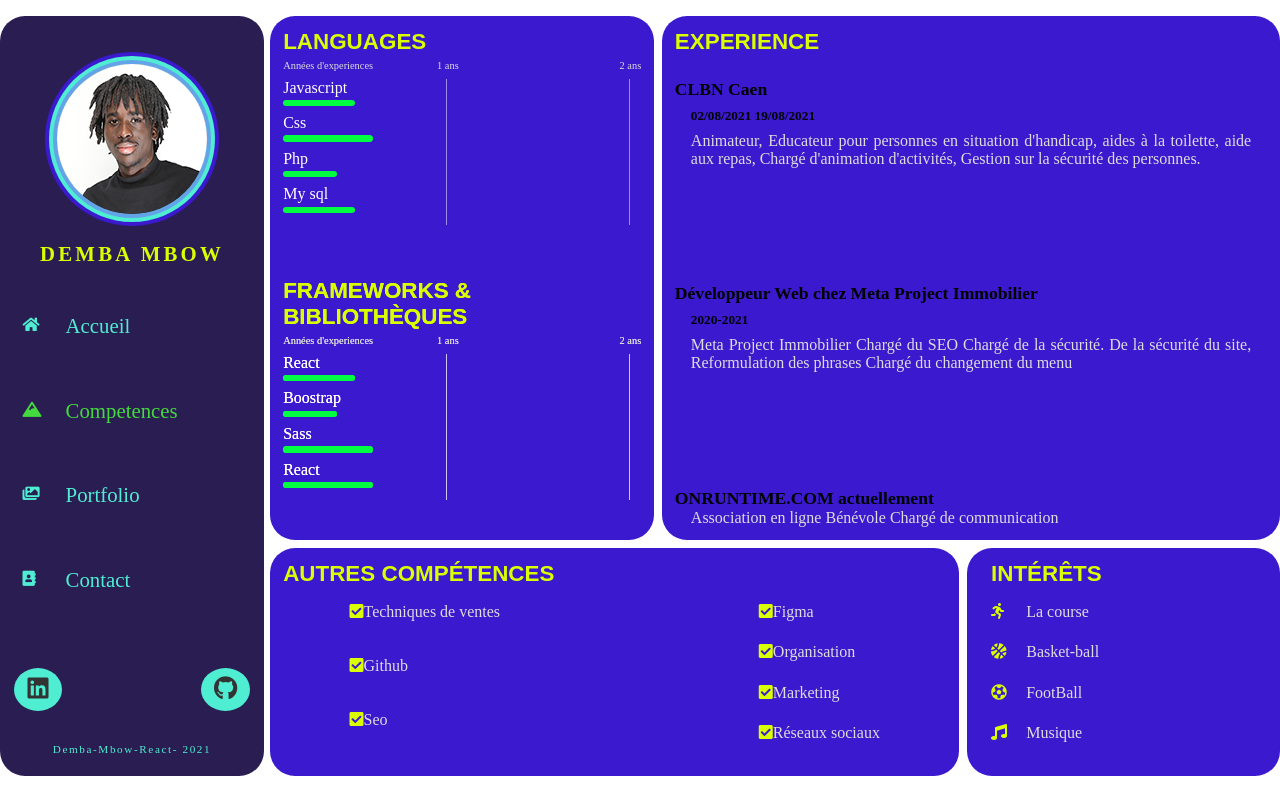
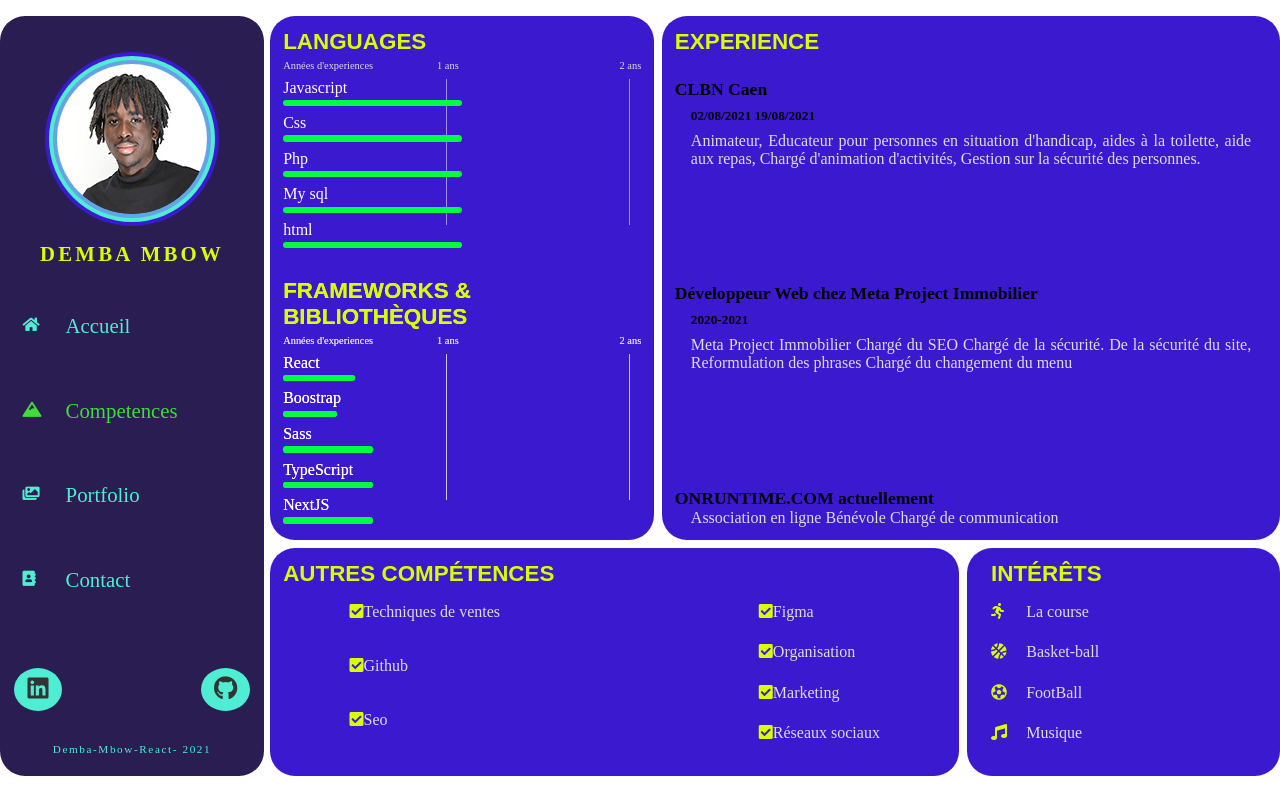
Before and after one commit to DembaMBOW/react-cv, a React (Create React App) app: page /competences in a window 1280 px wide. Built offline with nearby package versions, Linux system fonts and the light colour scheme; a web font is replaced by a local one.

Commit message:
competences_augmentation

```diff
--- a/src/components/knowledges/Languages.js
+++ b/src/components/knowledges/Languages.js
@@ -5,17 +5,22 @@ import ProgressBar from './ProgressBar';
 class Languages extends Component {
     state = {
         languages: [
-            { id: 1, value: "Javascript", xp: 0.4 },
-            { id: 2, value: "Css", xp: 0.5 },
-            { id: 3, value: "Php", xp: 0.3 },
-            { id: 4, value: "My sql", xp: 0.4 }
+            { id: 1, value: "Javascript", xp: 1 },
+            { id: 2, value: "Css", xp: 1},
+            { id: 3, value: "Php", xp: 1},
+            { id: 4, value: "My sql", xp: 1 },
+            { id: 5, value: "html", xp: 1 }
+
+
 
         ],
         frameworks: [
             { id: 1, value: "React", xp: 0.4 },
             { id: 2, value: "Boostrap", xp: 0.3 },
             { id: 3, value: "Sass", xp: 0.5 },
-            { id: 4, value: "React", xp: 0.5 }
+            { id: 4, value: "TypeScript", xp: 0.5 },
+            { id: 5, value: "NextJS", xp: 0.5 }
+
         ],
     }
 
--- a/src/styles/pages/_home.scss
+++ b/src/styles/pages/_home.scss
@@ -57,10 +57,11 @@
     }
 }
 
+
 @media screen and (max-width:580px) {
     .homeContent {
         &:after {
-            background: url('../../media/bigGates.jpg') no-repeat 60% 50%/cover !important;
+            background: url('../../media/demba-font.jpg') no-repeat 60% 50%/cover !important;
         }
         h1 {
             font-size: 3rem !important;
```
